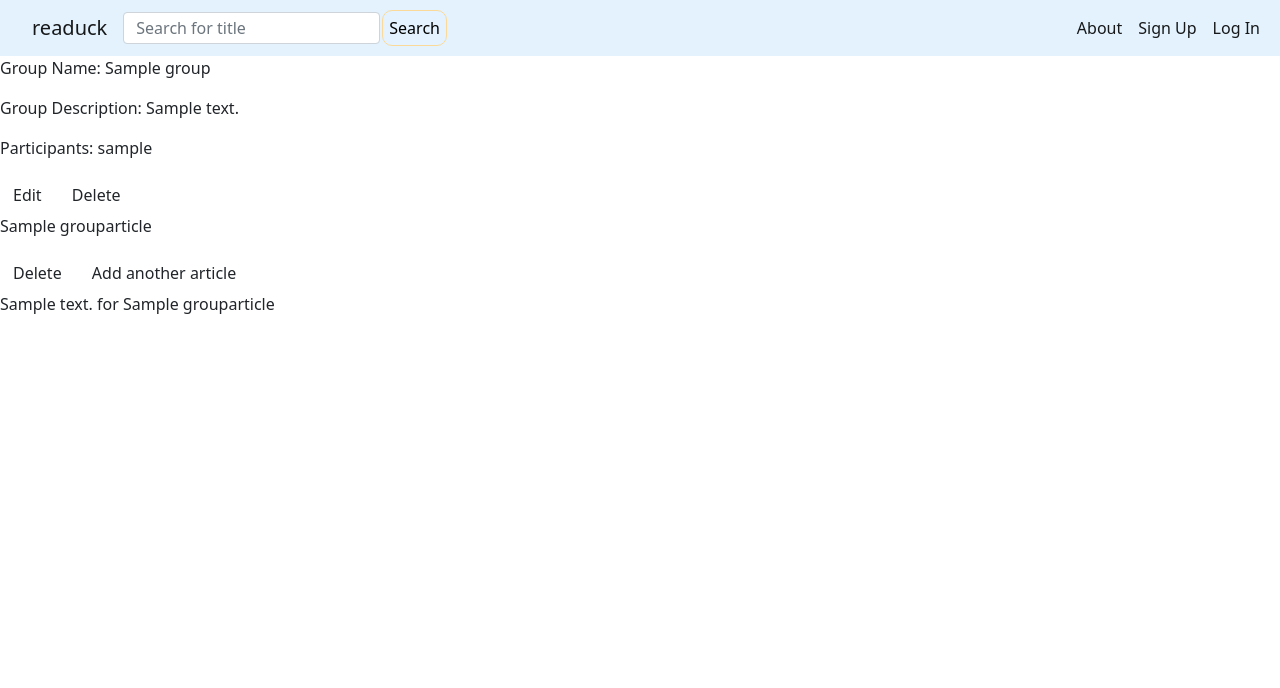
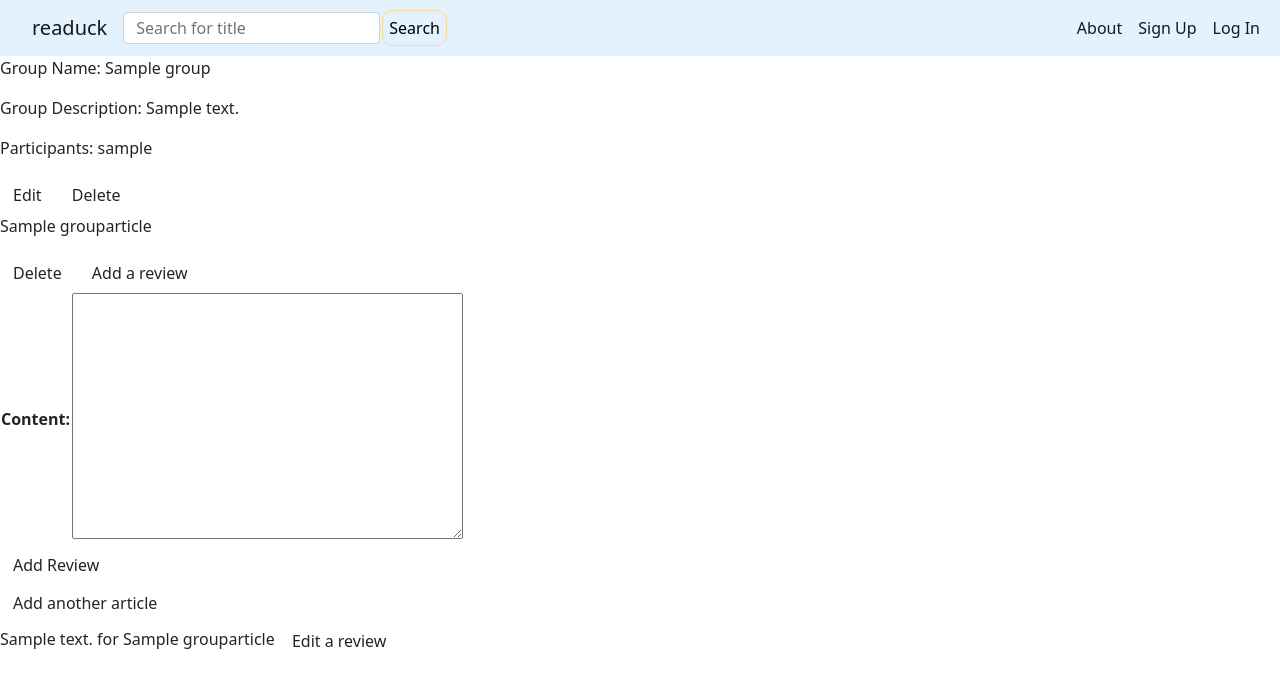
Before and after one commit to boyoon-c/readuck-api, a Django app: page /groups/1 in a window 1280 px wide. Shown: the top 688 px of the page. Run offline with Django 3.2, Linux system fonts and the light colour scheme; tables that the repository leaves empty hold one stand-in row (values such as "Sample post"); lists and menus that the app fills with data are empty.

Commit message:
Add edit group article review functionality

```diff
--- a/main_app/forms.py
+++ b/main_app/forms.py
@@ -1,5 +1,5 @@
 from django.forms import ModelForm
-from .models import Review, Reply
+from .models import GroupArticleReview, Review, Reply
 
 class ReviewForm(ModelForm):
   class Meta:
@@ -10,3 +10,8 @@ class ReplyForm(ModelForm):
   class Meta:
     model = Reply
     fields = ['content']
+
+class GroupArticleReviewForm(ModelForm):
+  class Meta:
+    model=GroupArticleReview
+    fields=['content']
--- a/main_app/templates/main_app/group_detail.html
+++ b/main_app/templates/main_app/group_detail.html
@@ -34,16 +34,31 @@
   {% for article in group_article_list %}
     <p>{{article.title}}</p>
     <a href="{% url 'delete_group_articles' article.id %}" class="btn danger">Delete</a>
+    <a href="{% url 'add_group_articles_reviews' article.id %}" class="btn danger">Add a review</a>
+    <form
+      action = "{% url 'add_group_articles_reviews' article.id %}"
+      method = "post"
+      class="">
+      {% csrf_token %}
+      <table>
+      {{ group_article_review_form.as_table}}
+      </table>
+        <button type="submit" class="btn text-center">Add Review</button>
+    </form>
+
   {% endfor %}
   {% if group_article_list %}
     <a href="{% url 'add_group_articles' group.id %}" class="btn danger">Add another article</a>
   {% else %}
     <a href="{% url 'add_group_articles' group.id %}" class="btn danger">Add an article</a>
   {% endif %}
-</div>
-
+<div>
   {% for review in group_article_review_list %}
     {{review.content}} for
     {{review.grouparticle.title }}
+    <a href="{% url 'update_group_articles_reviews' review.id %}" class="btn danger">Edit a review</a>
+
   {% endfor %}
+
+</div>
 {% endblock %}
--- a/main_app/urls.py
+++ b/main_app/urls.py
@@ -34,6 +34,10 @@ urlpatterns = [
   path('groups/<int:pk>/add_articles/', views.GroupArticleCreate.as_view(), name='add_group_articles'),
   path('groups/<int:pk>/delete_articles/', views.GroupArticleDelete.as_view(), name='delete_group_articles'),
 
+  # group articles reviews
+  path('groups/articles/<int:pk>/add_reviews/', views.GroupArticleReviewCreate.as_view(), name='add_group_articles_reviews'),
+  path('groups/articles/reviews/<int:pk>/update/', views.GroupArticleReviewUpdate.as_view(), name='update_group_articles_reviews'),
+
   # file upload
   path('articles/<int:article_id>/add_file/', views.add_file, name='add_file'),
 
--- a/main_app/views.py
+++ b/main_app/views.py
@@ -163,10 +163,9 @@ class GroupDetail(DetailView):
     temp=[]
     for item in context['group_article_list']:
       temp.append(item)
-    print(temp)
+
     context['group_article_review_list']=GroupArticleReview.objects.filter(grouparticle__in=temp)
-    print('context', context)
-
+    context['group_article_review_form']=GroupArticleReviewForm()
     return context
 
 class GroupUpdate(UpdateView):
@@ -182,7 +181,7 @@ class GroupArticleCreate(CreateView):
   fields=['author', 'title', 'abstract', 'citation', 'journal', 'year']
 
   def get_success_url(self):
-    print('self', self.object.group_id)
+    # print('self', self.object.group_id)
     return reverse('groups_detail', kwargs={'pk': self.object.group_id })
 
   def form_valid(self, form):
@@ -249,3 +248,27 @@ def search(request):
       return render(request, "search.html", {"articles": status})
   else:
     return render(request, "search.html", {})
+
+
+class GroupArticleReviewCreate(CreateView):
+  model = GroupArticleReview
+  fields=['content']
+
+  def get_success_url(self):
+    print('self.object.grouparticle.group.id', self.object.grouparticle.group.id)
+    return reverse('groups_detail', kwargs={'pk': self.object.grouparticle.group.id })
+
+
+  def form_valid(self, form):
+    form.instance.user = self.request.user
+    form.instance.grouparticle_id = self.kwargs['pk']
+    print('kwargs', self.kwargs['pk'])
+    response=super().form_valid(form)
+    return response
+
+class GroupArticleReviewUpdate(LoginRequiredMixin, UpdateView):
+  model=GroupArticleReview
+  fields = ['content']
+  def get_success_url(self):
+    print('self.object.grouparticle.group.id', self.object.grouparticle.group.id)
+    return reverse('groups_detail', kwargs={'pk': self.object.grouparticle.group.id })
```
Also changed, not shown: main_app/templates/main_app/grouparticlereview_form.html (added, +20 -0 lines).
